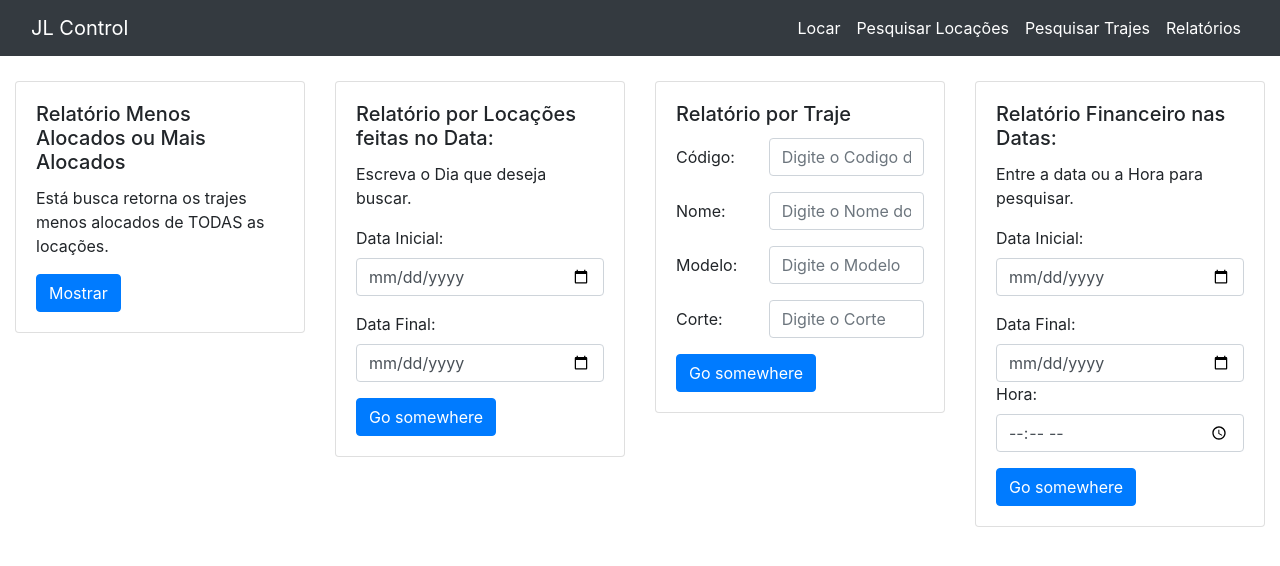
After one commit to caikecolantonio/JLControl, a Django app: page /relatorio/ in a window 1280 px wide. The commit adds this page. Shown: the top 566 px of the page. Run offline with Django 3.2, Linux system fonts and the light colour scheme; some libraries are stand-ins or nearby versions.

Commit message:
Pagina Relátorios

```diff
--- a/controle/models.py
+++ b/controle/models.py
@@ -35,7 +35,7 @@ class Traje(models.Model):
 
 
     def __str__(self):
-        return self.nome.capitalize() + ' - ' + self.corte.capitalize() + ' - ' + 'R$' + str(self.valor)
+        return self.nome.capitalize() + ' - ' + self.corte.capitalize() + ' - ' + self.modelo.capitalize() + ' - ' +'R$' + str(self.valor)
 
 class Ficha(models.Model):
     paleto_barra = models.DecimalField(max_digits=5, decimal_places=2)
--- a/controle/views.py
+++ b/controle/views.py
@@ -1,16 +1,19 @@
 from django.shortcuts import render
-from controle.models import Locacao, Cliente, Traje, Ficha
+from controle.models import Locacao, Cliente, Traje, Ficha, Lancamento
 from controle.forms import ConsultarCliente, ConsultarTraje, FormFicha
-from controle.funcoes import is_traje_disponivel, busca_locacao_por_cliente, busca_traje, validate_cpf, criar_cliente, criar_locacao, procura_ou_cria_cliente
+from controle.funcoes import is_traje_disponivel, busca_locacao_por_cliente, busca_traje, validate_cpf, criar_cliente, \
+    criar_locacao, procura_ou_cria_cliente
 from django.http import JsonResponse
 from django.forms.models import model_to_dict
 from datetime import datetime
 import json
 
+
 # Create your views here.
 
 def devolver(request):
     pass
+
 
 def locar(request):
     cliente = None
@@ -39,8 +42,10 @@ def locar(request):
     }
     return render(request, 'locar.html', consultas)
 
+
 def cancelar(request):
     pass
+
 
 def consultar(request):
     ConsultarClienteForm = ConsultarCliente(request.POST)
@@ -51,14 +56,14 @@ def consultar(request):
         if campos['CPF']:
             if Cliente.objects.filter(cpf=campos['CPF']):
                 cliente = Cliente.objects.get(cpf=campos['CPF'])
-                #Verifica se encontrou o cliente pelo o cpf
+                # Verifica se encontrou o cliente pelo o cpf
                 locacoes = busca_locacao_por_cliente(cliente)
                 if locacoes:
                     locacao_detalhes = locacoes
         if campos['Telefone']:
             if len(Cliente.objects.filter(telefone=campos['Telefone'])) == 1:
                 cliente = Cliente.objects.get(telefone=campos['Telefone'])
-                #Verifica se encontrou o cliente pelo o telefone
+                # Verifica se encontrou o cliente pelo o telefone
                 locacoes = busca_locacao_por_cliente(cliente)
                 if locacoes:
                     locacao_detalhes = locacoes
@@ -67,16 +72,12 @@ def consultar(request):
         if campos['Nome']:
             if Cliente.objects.filter(nome=campos['Nome']):
                 cliente = Cliente.objects.get(nome=campos['Nome'])
-                #Verifica se encontrou o cliente pelo o nome
+                # Verifica se encontrou o cliente pelo o nome
                 locacoes = busca_locacao_por_cliente(cliente)
                 if locacoes:
                     locacao_detalhes = locacoes
 
-
-
-
-
-    #FORMULARIO CONSULTAR TRAJE
+    # FORMULARIO CONSULTAR TRAJE
     ConsultarTrajeForm = ConsultarTraje(request.POST)
     trajes_disponiveis = []
     entrou = False
@@ -108,8 +109,6 @@ def consultar(request):
                 if is_disponivel:
                     trajes_disponiveis.append(is_disponivel)
 
-
-
     consultas = {
         'cliente': cliente,
         'locacoes': locacao_detalhes,
@@ -121,8 +120,8 @@ def consultar(request):
         'paginaConsultar': '/consultar/'
     }
 
+    return render(request, 'consultar.html', consultas)
 
-    return render(request, 'consultar.html', consultas)
 
 def autocomplete_nome(request):
     if 'term' in request.GET:
@@ -132,26 +131,29 @@ def autocomplete_nome(request):
             results.append(clientes.nome)
         return JsonResponse(results, safe=False)
 
+
 def autocomplete_traje(request):
     if 'term' in request.GET:
         #                               Pega o "Tipo" que é qual atributo que ele vai buscar
-        query = Traje.objects.filter(**{request.GET.get('tipo')+"__contains": request.GET.get('term')})
+        query = Traje.objects.filter(**{request.GET.get('tipo') + "__contains": request.GET.get('term')})
         results = list()
         for trajes in query:
-            #Verifica se já não adicionou, não faz sentido aparecer varias vezes
+            # Verifica se já não adicionou, não faz sentido aparecer varias vezes
             if request.GET.get('Unifica') == 'True':
-                if getattr(trajes,request.GET.get('tipo')) not in results:
-                    results.append(getattr(trajes,request.GET.get('tipo')))
+                if getattr(trajes, request.GET.get('tipo')) not in results:
+                    results.append(getattr(trajes, request.GET.get('tipo')))
             else:
                 trajeDisponivel = is_traje_disponivel(trajes, False)
                 if trajeDisponivel != None:
-                    results.append("Codigo:" + trajeDisponivel.codigo+ " Modelo: "+ trajeDisponivel.modelo)
+                    results.append("Codigo:" + trajeDisponivel.codigo + " Modelo: " + trajeDisponivel.modelo)
         return JsonResponse(results, safe=False)
+
 
 def cria_ficha_medidas(request):
     try:
         info = json.loads(request.GET.get('info'))
-        ficha = Ficha(paleto_barra = float(info['paleto_barra']), calca_barra = float(info['calca_barra']), torax = float(info['torax']), costas = float(info['costas']))
+        ficha = Ficha(paleto_barra=float(info['paleto_barra']), calca_barra=float(info['calca_barra']),
+                      torax=float(info['torax']), costas=float(info['costas']))
         ficha.save()
         return JsonResponse(ficha.id, safe=False)
     except:
@@ -182,7 +184,7 @@ def salvar_locacao(request):
             cliente = procura_ou_cria_cliente(infoCliente, "cpf", infoCliente['CPF'])
         else:
             cliente = procura_ou_cria_cliente(infoCliente, "cpf", infoCliente['CPF'])
-            #return JsonResponse("CPF digitado invalido", safe=False)
+            # return JsonResponse("CPF digitado invalido", safe=False)
     else:
         cliente = procura_ou_cria_cliente(infoCliente, "documento_externo", infoCliente['DocumentoExterno'])
 
@@ -211,10 +213,11 @@ def devolver_locacao(request):
     except:
         return JsonResponse("deu ruim", safe=False)
 
+
 def atualizar_ficha(request):
     try:
         infoFicha = json.loads(request.GET.get('infoFicha'))
-        ficha = Ficha.objects.get(id = infoFicha["id"])
+        ficha = Ficha.objects.get(id=infoFicha["id"])
         ficha.paleto_barra = infoFicha["paleto_barra"]
         ficha.calca_barra = infoFicha["calca_barra"]
         ficha.torax = infoFicha["torax"]
@@ -224,8 +227,9 @@ def atualizar_ficha(request):
     except:
         return JsonResponse("deu ruim", safe=False)
 
+
 def consultar_cliente(request):
-    cliente = Cliente.objects.get(id = request.GET.get('id'))
+    cliente = Cliente.objects.get(id=request.GET.get('id'))
     locacao_detalhes = busca_locacao_por_cliente(cliente)
     consultas = {
         'cliente': cliente,
@@ -233,6 +237,110 @@ def consultar_cliente(request):
     }
     return render(request, 'consultar.html', consultas)
 
+
 def consulta_ficha_medida(request):
-    ficha = Ficha.objects.get(id = request.GET.get('id'))
+    ficha = Ficha.objects.get(id=request.GET.get('id'))
     return JsonResponse(model_to_dict(ficha), safe=False)
+
+
+def relatorio(request):
+    return render(request, 'relatorio.html')
+
+
+def mais_menos_alocados(request):
+    locacoes = Locacao.objects.all()
+    trajes = {}
+    for locacao in locacoes:
+        items = locacao.item.all().values()
+        for item in items:
+            codigo = Traje.objects.get(id=item["traje_id"])
+            if codigo in trajes:
+                trajes[codigo] += 1
+            else:
+                trajes[codigo] = 1
+
+    maximo = max(trajes, key=trajes.get)
+    minimo = min(trajes, key=trajes.get)
+    trajes = {k: v for k, v in sorted(trajes.items(), key=lambda item: item[1], reverse=True)}
+    relatorio = {
+        'maximo': [maximo, trajes[maximo]],
+        'minimo': [minimo, trajes[minimo]],
+        'trajes': trajes
+    }
+
+    return render(request, 'resultado-max-min.html', relatorio)
+
+
+def busca_por_data(request):
+    locacao, loc_atrasada, loc_alocado, loc_devolvido = [], [], [], []
+    locacoes = Locacao.objects.filter(
+        data_locacao__range=(request.POST['dPrevInicial'], request.POST['dPrevFinal']))
+    locacoes_atrasadas = Locacao.objects.filter(status='Atraso', data_locacao__range=(
+    request.POST['dPrevInicial'], request.POST['dPrevFinal']))
+    locacoes_alocado = Locacao.objects.filter(status='Alocado', data_locacao__range=(
+    request.POST['dPrevInicial'], request.POST['dPrevFinal']))
+    locacoes_devolvido = Locacao.objects.filter(status='Devolvido', data_locacao__range=(
+    request.POST['dPrevInicial'], request.POST['dPrevFinal']))
+
+    if locacoes:
+        for x in locacoes:
+            locacao.append(x)
+
+    if locacoes_atrasadas:
+        for x in locacoes_atrasadas:
+            loc_atrasada.append(x)
+
+    if locacoes_alocado:
+        for x in locacoes_alocado:
+            loc_alocado.append(x)
+
+    if locacoes_devolvido:
+        for x in locacoes_devolvido:
+            loc_devolvido.append(x)
+
+    resultados = {
+        'locacao': len(locacao),
+        'locacoes_atrasadas': len(loc_atrasada),
+        'locacoes_alocado': len(loc_alocado),
+        'locacoes_devolvido': len(loc_devolvido),
+    }
+    return render(request, 'resultado-datas.html', resultados)
+
+def busca_por_traje(request):
+    trajes = []
+    if request.POST['nome'] != '':
+        pesquisa = request.POST['nome']
+        tipo = 'nome'
+    if request.POST['corte'] != '':
+        pesquisa = request.POST['corte']
+        tipo = 'corte'
+    if request.POST['modelo'] != '':
+        pesquisa = request.POST['modelo']
+        tipo = 'modelo'
+    if request.POST['codigo'] != '':
+        pesquisa = request.POST['codigo']
+        tipo = 'codigo'
+    trajes = busca_traje(tipo, pesquisa, True)
+    trajes += busca_traje(tipo, pesquisa, False)
+    resultados= {
+        'trajes' : trajes
+    }
+    return render(request, 'busca-por-traje.html', resultados)
+
+def busca_financeiro(request):
+    valores = 0
+    if request.GET.get('data-inicial') != '':
+        data_inicial = request.GET.get('data-inicial')
+    if request.GET.get('data-final') != '':
+        data_final = request.GET.get('data-final')
+    if request.GET.get('hora') != '':
+        hora = request.GET.get('hora')
+    lancamentos = Lancamento.objects.filter(data__range=(
+    data_inicial, data_final))
+    for lanc in lancamentos:
+        valores += lanc.valor
+    resultados = {
+        'lancamentos': len(lancamentos),
+        'valores': valores
+    }
+    return JsonResponse(resultados, safe=False)
--- a/templates/base.html
+++ b/templates/base.html
@@ -1776,6 +1776,7 @@
             Locações</a>
           <a href="" class="nav-item nav-link active" data-toggle="modal" data-target="#exampleModal2">Pesquisar
             Trajes</a>
+          <a href="{% url 'relatorio' %}" class="nav-item nav-link active">Relatórios</a>
         </div>
       </div>
     </div>
--- /dev/null
+++ b/templates/relatorio.html
@@ -0,0 +1,122 @@
+{% extends 'base.html'%}
+{% load static %}
+{% block content %}
+    {% if maximo == None %}
+<div class="container-fluid">
+<div class="row" style="margin-top: 2%">
+  <div class="col-sm-3">
+    <div class="card">
+      <div class="card-body">
+        <h5 class="card-title">Relatório Menos Alocados ou Mais Alocados</h5>
+        <p class="card-text">Está busca retorna os trajes menos alocados de TODAS as locações.</p>
+        <a href="{% url 'mais-menos-alocados' %}" class="btn btn-primary">Mostrar</a>
+      </div>
+    </div>
+  </div>
+  <div class="col-sm-3">
+    <div class="card">
+      <div class="card-body">
+        <h5 class="card-title">Relatório por Locações feitas no Data:</h5>
+        <p class="card-text">Escreva o Dia que deseja buscar.</p>
+          <form action="/busca-por-data/" method="post">
+              {% csrf_token %}
+              <label>Data Inicial:</label>
+              <input type="date" class="form-control" name="dPrevInicial">
+              <p></p>
+              <label>Data Final:</label>
+            <input type="date" class="form-control" name="dPrevFinal">
+              <p></p>
+              <button type="submit" class="btn btn-primary">Go somewhere</button>
+          </form>
+      </div>
+    </div>
+  </div>
+  <div class="col-sm-3">
+    <div class="card">
+      <div class="card-body">
+        <h5 class="card-title">Relatório por Traje</h5>
+         <form name="formTraje" action="/busca-por-traje/" method="post">
+             {% csrf_token %}
+            <div class="form-group row">
+              <label for="codigo" class="col-sm col-form-label">Código: </label>
+              <div class="col-sm-8">
+                <input id="formTrajeCodigo" class="form-control AutoCompleteTraje" type="text" name="codigo"
+                  maxlength="50" placeholder="Digite o Codigo do traje">
+              </div>
+            </div>
+
+            <div class="form-group row">
+              <label for="nome" class="col-sm col-form-label">Nome: </label>
+              <div class="col-sm-8">
+                <input id="formTrajeNome" class="form-control AutoCompleteTraje" type="text" name="nome" maxlength="100"
+                  placeholder="Digite o Nome do traje">
+              </div>
+            </div>
+
+            <div class="form-group row">
+              <label for="modelo" class="col-sm col-form-label">Modelo: </label>
+              <div class="col-sm-8">
+                <input id="formTrajeModelo" class="form-control AutoCompleteTraje" type="text" name="modelo"
+                  maxlength="100" placeholder="Digite o Modelo">
+              </div>
+            </div>
+
+            <div class="form-group row">
+              <label for="corte" class="col-sm col-form-label">Corte: </label>
+              <div class="col-sm-8">
+                <input id="formTrajeCorte" class="form-control AutoCompleteTraje" type="text" name="corte"
+                  maxlength="100" placeholder="Digite o Corte">
+              </div>
+            </div>
+
+            <input type="hidden" id="todos" name="todos" value='1'>
+                     <button type="submit" class="btn btn-primary">Go somewhere</button>
+          </form>
+      </div>
+    </div>
+  </div>
+  <div class="col-sm-3">
+    <div class="card">
+      <div class="card-body">
+        <h5 class="card-title">Relatório Financeiro nas Datas:</h5>
+        <p class="card-text">Entre a data ou a Hora para pesquisar.</p>
+          <form action="" method="post">
+              {% csrf_token %}
+              <label>Data Inicial:</label>
+              <input type="date" class="form-control" id="data-inicial">
+              <p></p>
+              <label>Data Final:</label>
+            <input type="date" class="form-control" id="data-final">
+            <label>Hora:</label>
+            <input type="time" class="form-control" id="hora">
+              <p></p>
+
+          </form>
+<button onclick="consultaFinanceiro()" class="btn btn-primary">Go somewhere</button>
+          <p class="card-text" id="campo-financeiro"></p>
+      </div>
+    </div>
+  </div>
+</div>
+</div>
+<script>
+function consultaFinanceiro(){
+    const data_inicial = document.getElementById("data-inicial").value
+    const data_final = document.getElementById("data-final").value
+    const hora = document.getElementById("hora").value
+
+
+    const url = '{% url 'busca-financeiro' %}?data-inicial=' + data_inicial + '&data-final=' + data_final + '&data-hora=' + hora
+
+              fetch(url).then(response => {
+              return response.json();
+          }).then(resposta => {
+              document.getElementById("campo-financeiro").innerHTML = 'Foram feitos ' + resposta.lancamentos + ' Lançamentos e o valor total é R$: ' + resposta.valores
+
+          });
+
+
+}
+</script>
+    {% endif %}
+{% endblock %}
--- a/trajes/urls.py
+++ b/trajes/urls.py
@@ -15,7 +15,9 @@ Including another URLconf
 """
 from django.contrib import admin
 from django.urls import path
-from controle.views import devolver, locar, consultar, cancelar, autocomplete_nome, autocomplete_traje, retornaTrajeSelecionado, salvar_locacao, cria_ficha_medidas, devolver_locacao, atualizar_ficha, consultar_cliente, consulta_ficha_medida
+from controle.views import devolver, locar, consultar, cancelar, autocomplete_nome, autocomplete_traje, \
+    retornaTrajeSelecionado, salvar_locacao, cria_ficha_medidas, devolver_locacao, atualizar_ficha, consultar_cliente, \
+    consulta_ficha_medida, relatorio, mais_menos_alocados, busca_por_data, busca_por_traje,busca_financeiro
 from django.conf.urls.static import static
 from django.conf import settings
 
@@ -24,6 +26,7 @@ urlpatterns = [
     path('devolver/', devolver),
     path('locar/', locar, name= 'locar'),
     path('cancelar/', cancelar),
+    path('relatorio/', relatorio, name='relatorio'),
     path('', consultar),
     path('consultar/', consultar),
     path('autocomplete-nome/', autocomplete_nome, name='autocomplete-nome'),
@@ -35,4 +38,8 @@ urlpatterns = [
     path('atualiza-ficha/', atualizar_ficha, name='atualizar_ficha'),
     path('consulta-cliente/', consultar_cliente, name='consultar_cliente'),
     path('consulta-ficha-medida/', consulta_ficha_medida, name='consulta_ficha_medida'),
+    path('mais-menos-alocados', mais_menos_alocados, name='mais-menos-alocados'),
+    path('busca-por-data/', busca_por_data, name="busca-por-data"),
+    path('busca-por-traje/', busca_por_traje, name="busca_por_traje"),
+    path('busca-financeiro/', busca_financeiro, name="busca-financeiro")
 ]+static(settings.STATIC_URL, document_root=settings.STATIC_ROOT)
```
Also changed, not shown: templates/busca-por-traje.html (added, +17 -0 lines), templates/resultado-datas.html (added, +25 -0 lines), templates/resultado-financeiro.html (added, +8 -0 lines), templates/resultado-max-min.html (added, +26 -0 lines), db.sqlite3.
